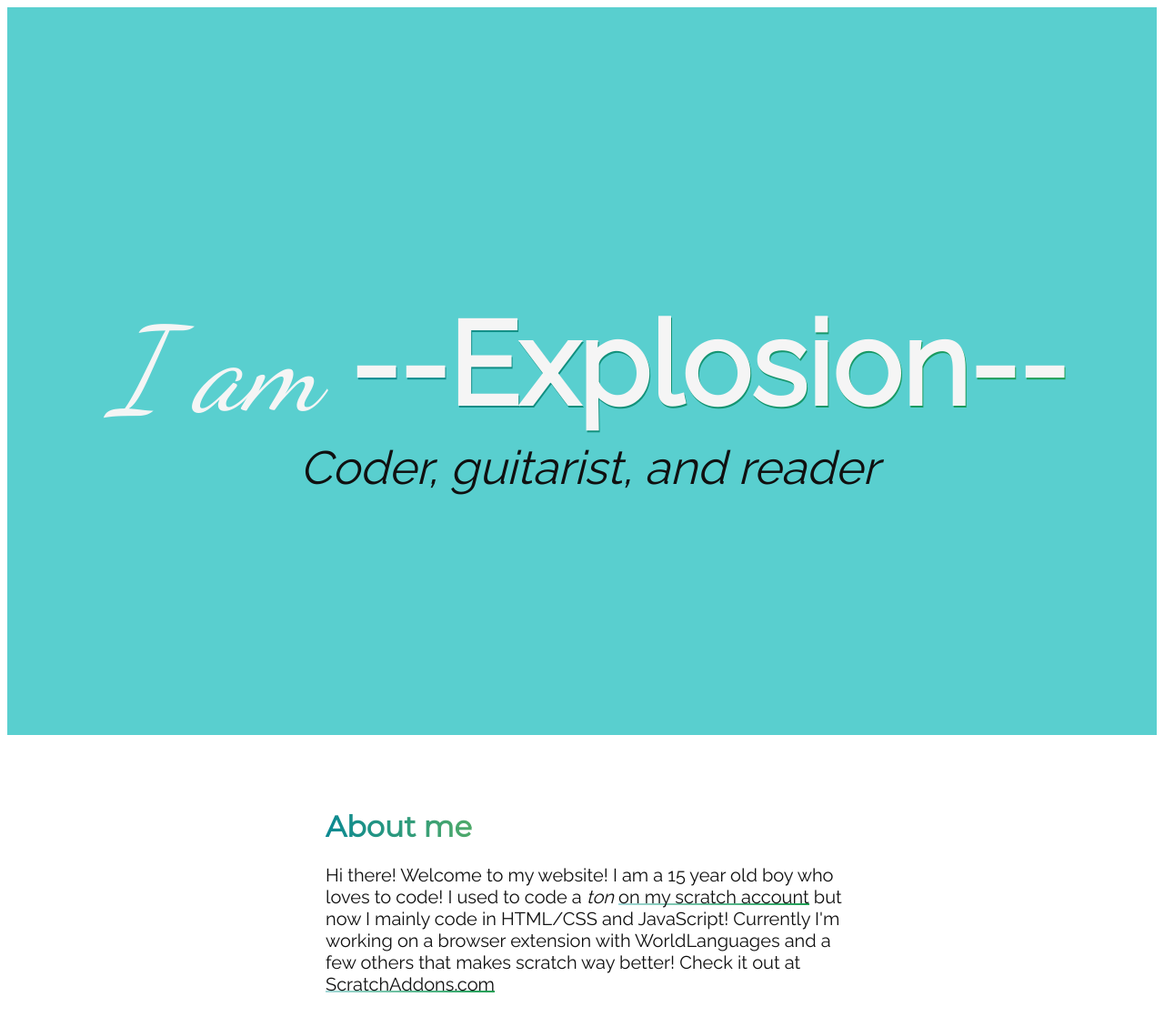
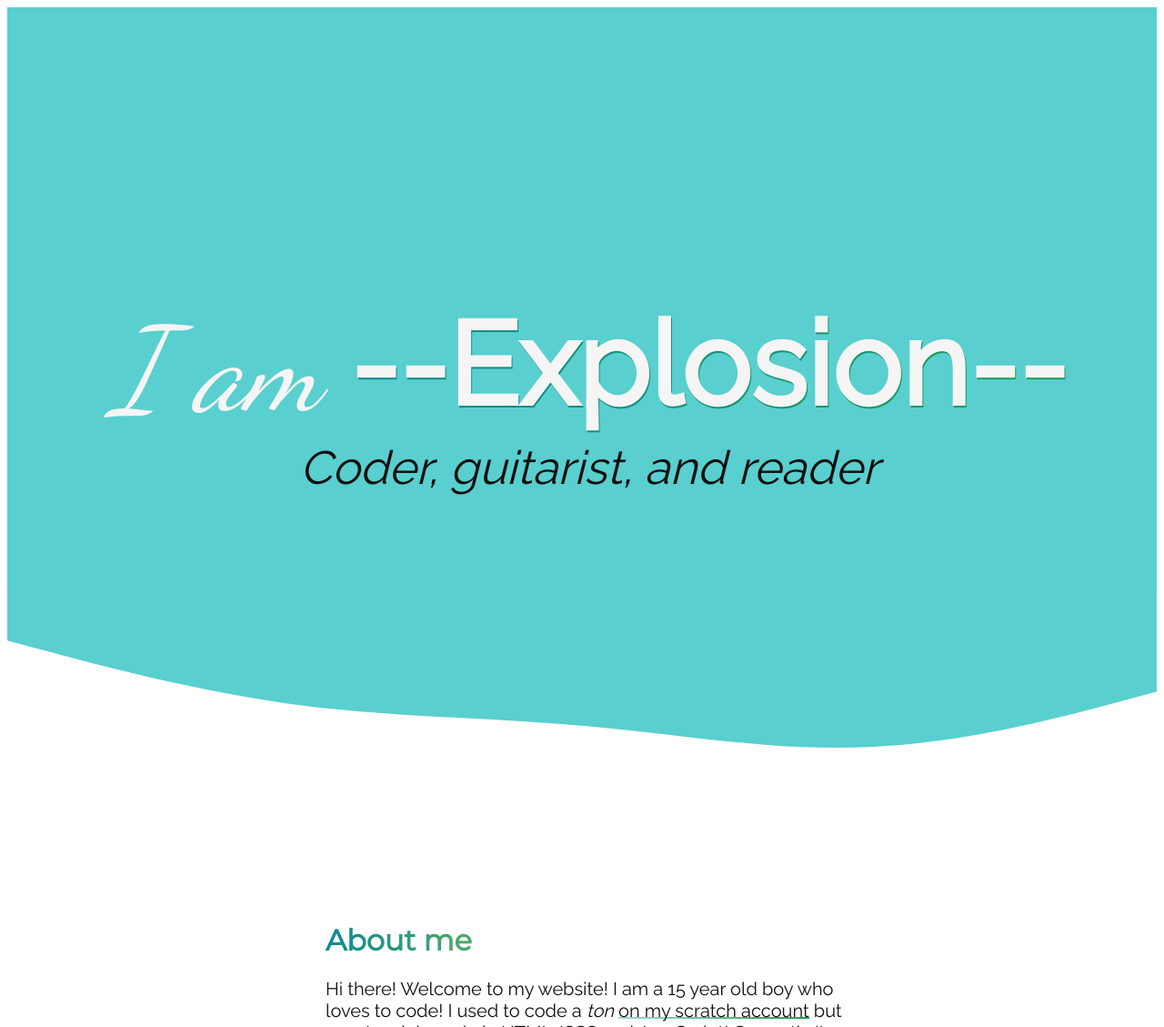
Before and after one commit to Explosion-Scratch/Portfolio, a website built with Parcel: page index.html in a window 1280 px wide. Shown: the top 1129 px of the page at 91% size. Built offline with nearby package versions, Linux system fonts and the light colour scheme.

Commit message:
Wow!!!!!

```diff
--- a/index.html
+++ b/index.html
@@ -15,6 +15,13 @@
         <center><i>Coder, guitarist, and reader</i></center>
       </div>
     </div>
+    <svg xmlns="http://www.w3.org/2000/svg" viewBox="0 0 1440 320">
+      <path
+        fill="var(--lighter)"
+        fill-opacity="1"
+        d="M0,64L60,80C120,96,240,128,360,144C480,160,600,160,720,170.7C840,181,960,203,1080,197.3C1200,192,1320,160,1380,144L1440,128L1440,0L1380,0C1320,0,1200,0,1080,0C960,0,840,0,720,0C600,0,480,0,360,0C240,0,120,0,60,0L0,0Z"
+      ></path>
+    </svg>
     <div class="cover two">
       <div class="container">
         <h1>About me</h1>
--- a/styles/elements.css
+++ b/styles/elements.css
@@ -65,7 +65,7 @@ button:active {
 }
 .cover {
   width: 100vw;
-  height: 100vh !important;
+  height: 80vh !important;
   margin: 0 auto;
   background-color: var(--cover-color);
   background-color: attr(data-background);
```
